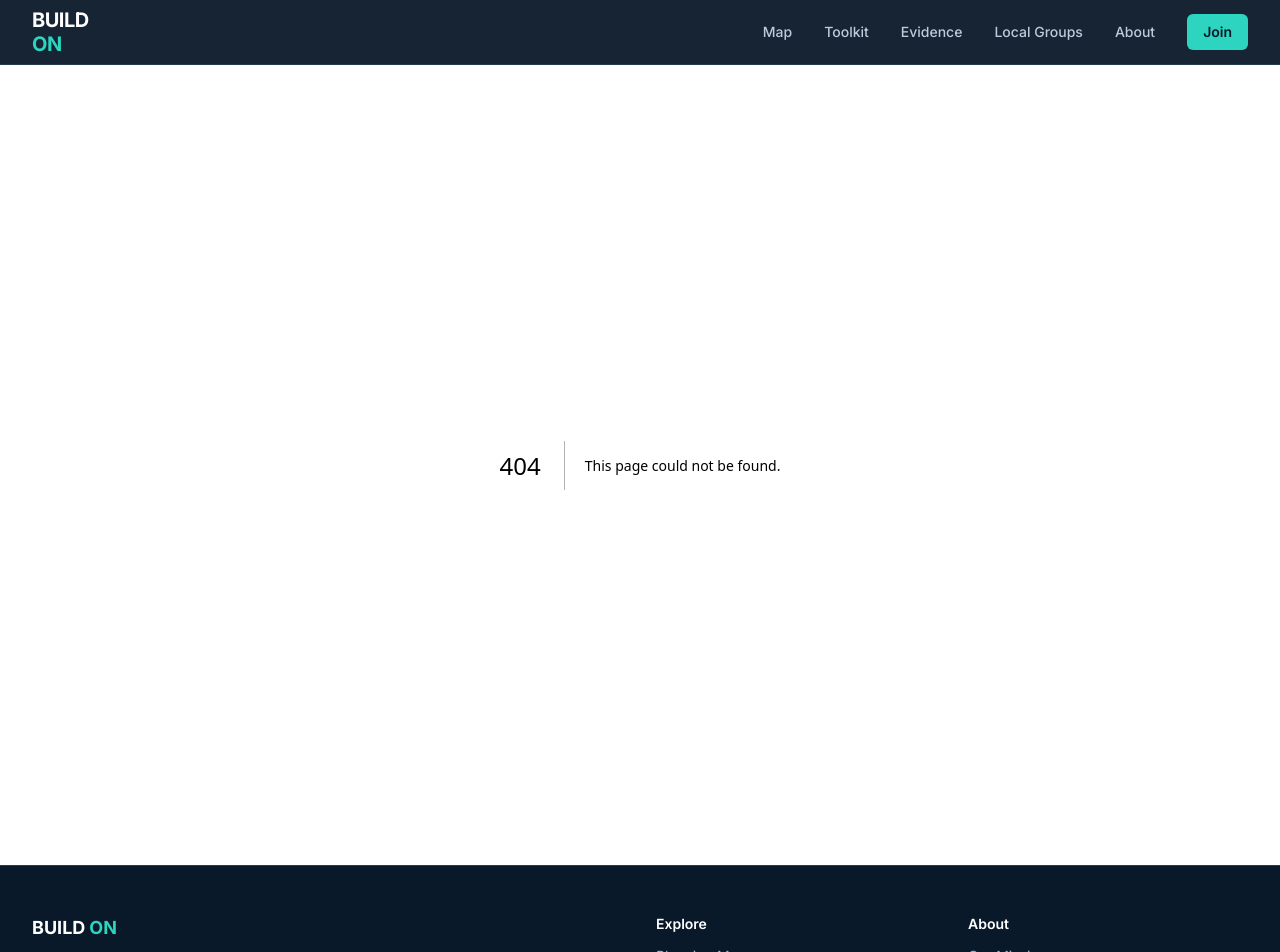
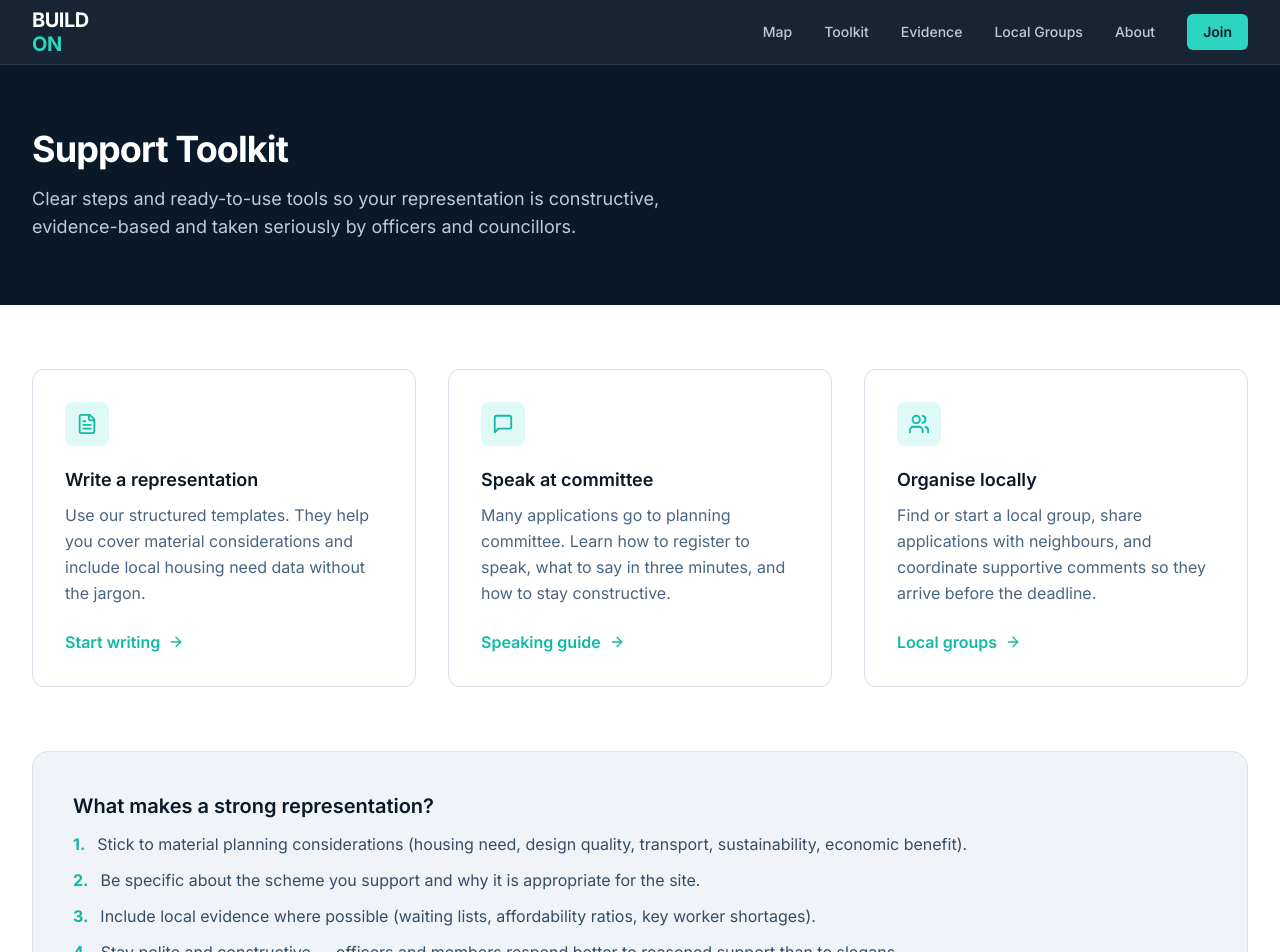
Before and after one commit to stumpyuk1/build-on, a Next.js app: page /toolkit in a window 1280 px wide. Before the commit this address had no page. Shown: the top 952 px of the page. Built offline with nearby package versions, Linux system fonts and the light colour scheme.

Commit message:
Add Map, Toolkit, Evidence, Groups, About, Join and Privacy pages

```diff
--- /dev/null
+++ b/app/evidence/page.tsx
@@ -0,0 +1,82 @@
+import type { Metadata } from "next";
+import { BarChart3, BookOpen, Home, TrendingUp } from "lucide-react";
+
+export const metadata: Metadata = {
+  title: "Evidence Hub",
+  description:
+    "Facts, figures and myth-busting resources on the UK housing and infrastructure shortage.",
+};
+
+export default function EvidencePage() {
+  return (
+    <div className="bg-white">
+      <div className="bg-navy-950 text-white py-12 sm:py-16">
+        <div className="mx-auto max-w-7xl px-4 sm:px-6 lg:px-8">
+          <h1 className="text-3xl sm:text-4xl font-bold tracking-tight">
+            Evidence Hub
+          </h1>
+          <p className="mt-4 text-navy-200 text-lg max-w-2xl">
+            Clear, sourced information you can use when supporting schemes or
+            talking to neighbours and councillors.
+          </p>
+        </div>
+      </div>
+
+      <div className="mx-auto max-w-7xl px-4 sm:px-6 lg:px-8 py-12 sm:py-16">
+        <div className="grid grid-cols-1 sm:grid-cols-2 lg:grid-cols-4 gap-6">
+          {[
+            {
+              icon: Home,
+              title: "Housing need",
+              body: "Local authority targets, shortfalls and waiting lists.",
+            },
+            {
+              icon: TrendingUp,
+              title: "Affordability",
+              body: "House price to earnings ratios and rent burden data.",
+            },
+            {
+              icon: BarChart3,
+              title: "Delivery stats",
+              body: "Completions vs targets and the impact of delays.",
+            },
+            {
+              icon: BookOpen,
+              title: "Myth-busting",
+              body: "Common objections answered with evidence and examples.",
+            },
+          ].map((item) => (
+            <div
+              key={item.title}
+              className="rounded-xl border border-navy-100 p-6 hover:border-build-green/40 transition-colors"
+            >
+              <item.icon className="text-build-green-dark mb-4" size={24} />
+              <h2 className="font-semibold text-navy-950 mb-2">{item.title}</h2>
+              <p className="text-sm text-navy-600">{item.body}</p>
+            </div>
+          ))}
+        </div>
+
+        <div className="mt-14">
+          <h2 className="text-2xl font-bold text-navy-950">Coming soon</h2>
+          <p className="text-navy-600 mt-3 leading-relaxed max-w-2xl">
+            We are building local authority dashboards that pull housing need
+            figures, affordability metrics and recent delivery data so every
+            representation can be grounded in the numbers that matter for that
+            place. In the meantime, the{" "}
+            <a
+              href="https://www.planning.data.gov.uk"
+              target="_blank"
+              rel="noopener noreferrer"
+              className="text-build-green-dark underline"
+            >
+              planning.data.gov.uk
+            </a>{" "}
+            platform and official MHCLG / ONS releases remain the best primary
+            sources.
+          </p>
+        </div>
+      </div>
+    </div>
+  );
+}
--- /dev/null
+++ b/app/map/page.tsx
@@ -0,0 +1,37 @@
+import type { Metadata } from "next";
+import dynamic from "next/dynamic";
+
+export const metadata: Metadata = {
+  title: "Planning Map",
+  description:
+    "Browse live planning applications across England using open government data.",
+};
+
+// Leaflet needs the browser, so we dynamic-import the map client component
+const MapClient = dynamic(() => import("@/components/MapClient"), {
+  ssr: false,
+  loading: () => (
+    <div className="h-[70vh] w-full bg-navy-100 animate-pulse flex items-center justify-center text-navy-500">
+      Loading map…
+    </div>
+  ),
+});
+
+export default function MapPage() {
+  return (
+    <div className="flex flex-col h-[calc(100vh-4rem)]">
+      <div className="bg-white border-b border-navy-100 px-4 sm:px-6 lg:px-8 py-4">
+        <div className="mx-auto max-w-7xl">
+          <h1 className="text-2xl font-bold text-navy-950">Planning Map</h1>
+          <p className="text-navy-600 text-sm mt-1">
+            Live applications from open government data. Click a marker or use
+            the list to explore and support schemes.
+          </p>
+        </div>
+      </div>
+      <div className="flex-1 relative">
+        <MapClient />
+      </div>
+    </div>
+  );
+}
--- /dev/null
+++ b/app/toolkit/page.tsx
@@ -0,0 +1,104 @@
+import type { Metadata } from "next";
+import Link from "next/link";
+import { FileText, MessageSquare, Users, ArrowRight } from "lucide-react";
+
+export const metadata: Metadata = {
+  title: "Support Toolkit",
+  description:
+    "Step-by-step guidance and templates for submitting effective, evidence-based representations on planning applications.",
+};
+
+export default function ToolkitPage() {
+  return (
+    <div className="bg-white">
+      <div className="bg-navy-950 text-white py-12 sm:py-16">
+        <div className="mx-auto max-w-7xl px-4 sm:px-6 lg:px-8">
+          <h1 className="text-3xl sm:text-4xl font-bold tracking-tight">
+            Support Toolkit
+          </h1>
+          <p className="mt-4 text-navy-200 text-lg max-w-2xl">
+            Clear steps and ready-to-use tools so your representation is
+            constructive, evidence-based and taken seriously by officers and
+            councillors.
+          </p>
+        </div>
+      </div>
+
+      <div className="mx-auto max-w-7xl px-4 sm:px-6 lg:px-8 py-12 sm:py-16">
+        <div className="grid grid-cols-1 md:grid-cols-3 gap-8">
+          {[
+            {
+              icon: FileText,
+              title: "Write a representation",
+              body: "Use our structured templates. They help you cover material considerations and include local housing need data without the jargon.",
+              href: "/toolkit/write",
+              cta: "Start writing",
+            },
+            {
+              icon: MessageSquare,
+              title: "Speak at committee",
+              body: "Many applications go to planning committee. Learn how to register to speak, what to say in three minutes, and how to stay constructive.",
+              href: "/toolkit/speak",
+              cta: "Speaking guide",
+            },
+            {
+              icon: Users,
+              title: "Organise locally",
+              body: "Find or start a local group, share applications with neighbours, and coordinate supportive comments so they arrive before the deadline.",
+              href: "/groups",
+              cta: "Local groups",
+            },
+          ].map((item) => (
+            <div
+              key={item.title}
+              className="rounded-xl border border-navy-100 p-6 sm:p-8 flex flex-col"
+            >
+              <div className="flex h-11 w-11 items-center justify-center rounded-lg bg-build-green/15 text-build-green-dark mb-5">
+                <item.icon size={22} />
+              </div>
+              <h2 className="text-lg font-semibold text-navy-950 mb-2">
+                {item.title}
+              </h2>
+              <p className="text-navy-600 leading-relaxed flex-1">{item.body}</p>
+              <Link
+                href={item.href}
+                className="mt-6 inline-flex items-center gap-2 text-build-green-dark font-semibold hover:text-build-green transition-colors"
+              >
+                {item.cta}
+                <ArrowRight size={16} />
+              </Link>
+            </div>
+          ))}
+        </div>
+
+        <div className="mt-16 rounded-2xl bg-navy-50 border border-navy-100 p-8 sm:p-10">
+          <h2 className="text-xl font-semibold text-navy-950 mb-3">
+            What makes a strong representation?
+          </h2>
+          <ul className="space-y-3 text-navy-700">
+            <li className="flex gap-3">
+              <span className="text-build-green-dark font-bold">1.</span>
+              Stick to material planning considerations (housing need, design
+              quality, transport, sustainability, economic benefit).
+            </li>
+            <li className="flex gap-3">
+              <span className="text-build-green-dark font-bold">2.</span>
+              Be specific about the scheme you support and why it is
+              appropriate for the site.
+            </li>
+            <li className="flex gap-3">
+              <span className="text-build-green-dark font-bold">3.</span>
+              Include local evidence where possible (waiting lists, affordability
+              ratios, key worker shortages).
+            </li>
+            <li className="flex gap-3">
+              <span className="text-build-green-dark font-bold">4.</span>
+              Stay polite and constructive — officers and members respond better
+              to reasoned support than to slogans.
+            </li>
+          </ul>
+        </div>
+      </div>
+    </div>
+  );
+}
```
